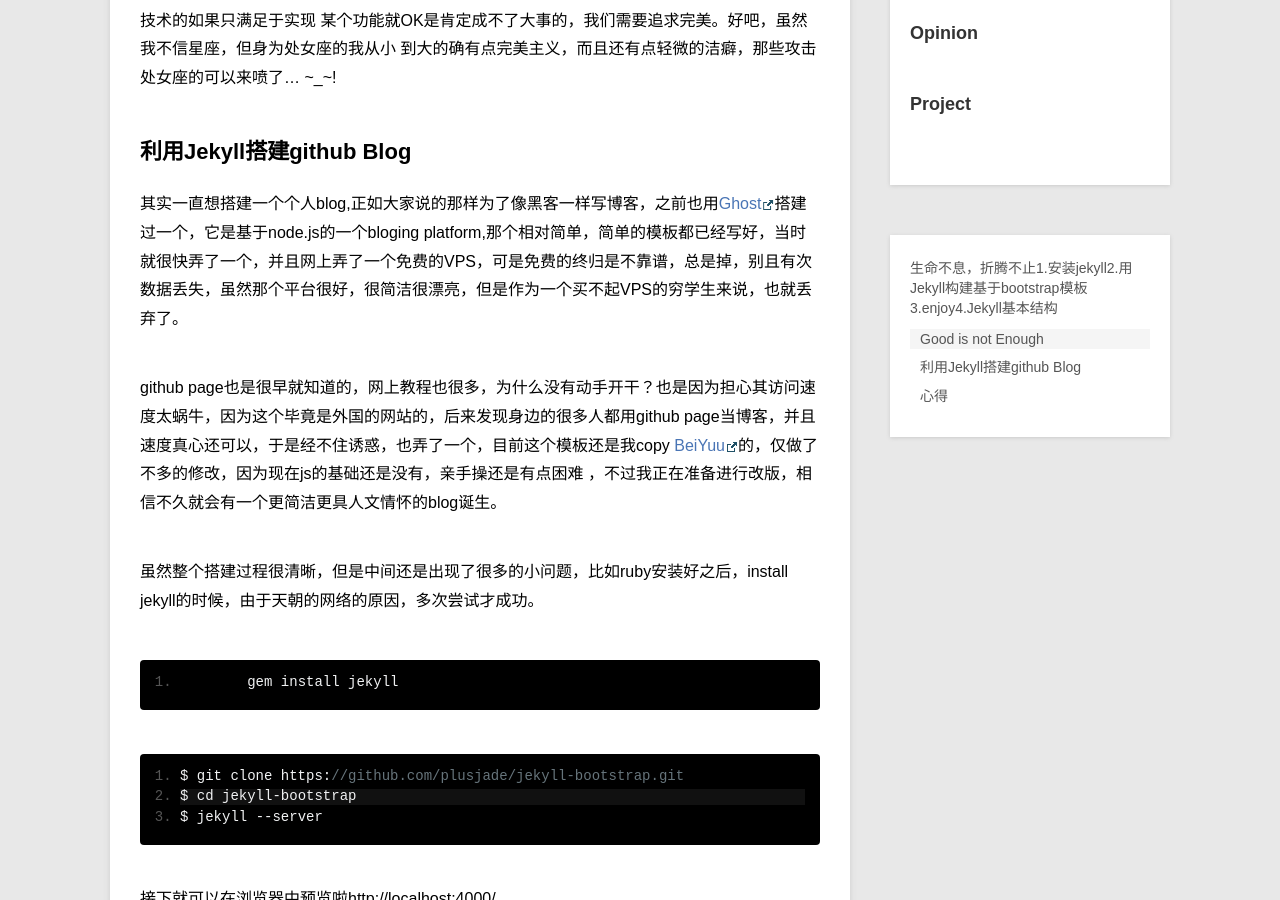
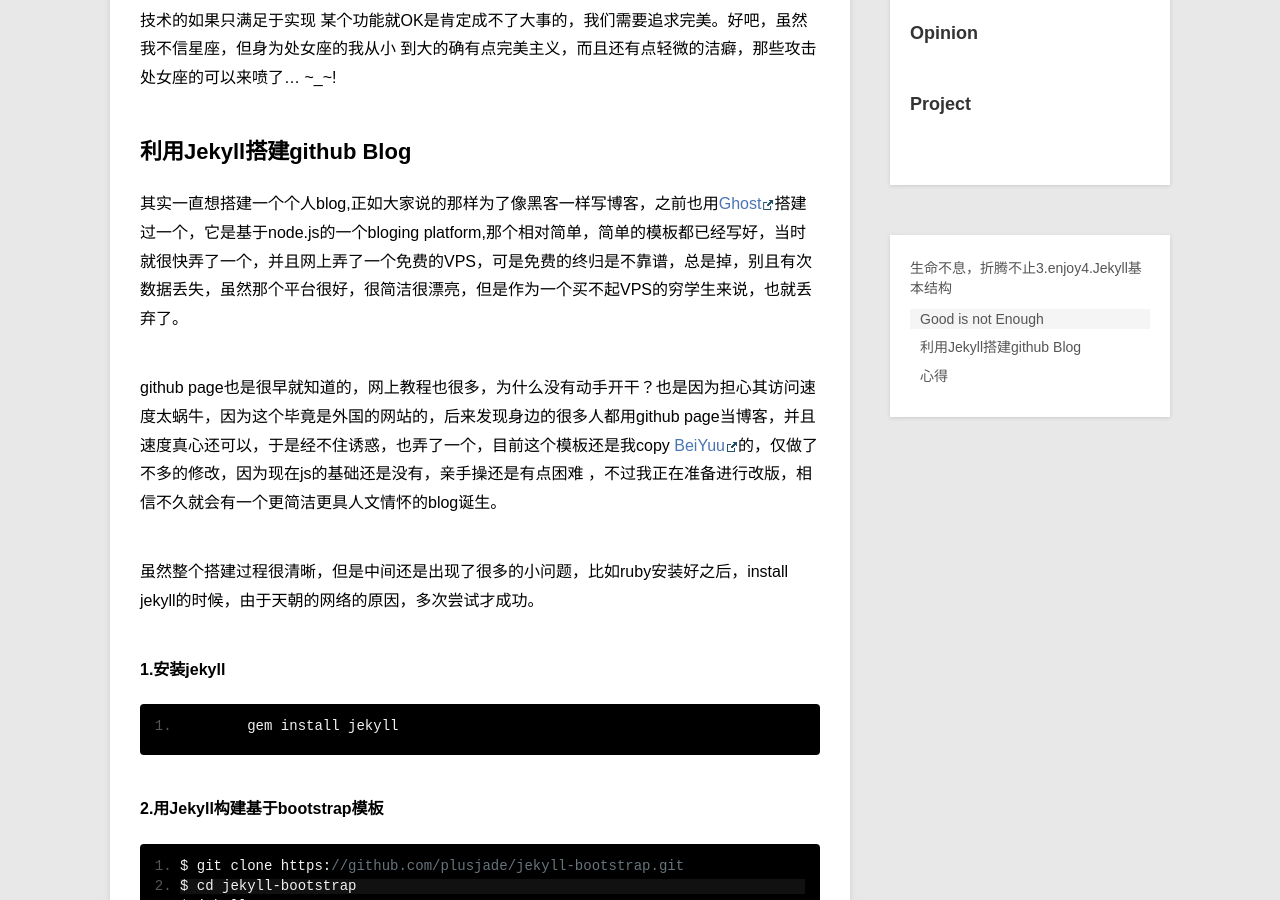
Before and after one commit to alankell/alankell.github.io, a Jekyll site: the page built from _posts/blog/2013-11-19-keeping.md, in a window 1280 px wide and 900 px high, scrolled down 386 px. Built offline with Jekyll 4.4.1, drawn with Linux system fonts in a browser that asks for light colours; Markdown is read by kramdown in place of the engine named in the settings.

Commit message:
Update 2013-11-19-keeping.md

```diff
--- a/_posts/blog/2013-11-19-keeping.md
+++ b/_posts/blog/2013-11-19-keeping.md
@@ -26,16 +26,12 @@ github page也是很早就知道的，网上教程也很多，为什么没有动
 
 
 
-#1.安装jekyll
-
-
+**1.安装jekyll**
 <pre class="prettify">
 	gem install jekyll</pre>
 
 
-#2.用Jekyll构建基于bootstrap模板
-
-
+**2.用Jekyll构建基于bootstrap模板**
 <pre class="prettify">
 $ git clone https://github.com/plusjade/jekyll-bootstrap.git
 $ cd jekyll-bootstrap
```
